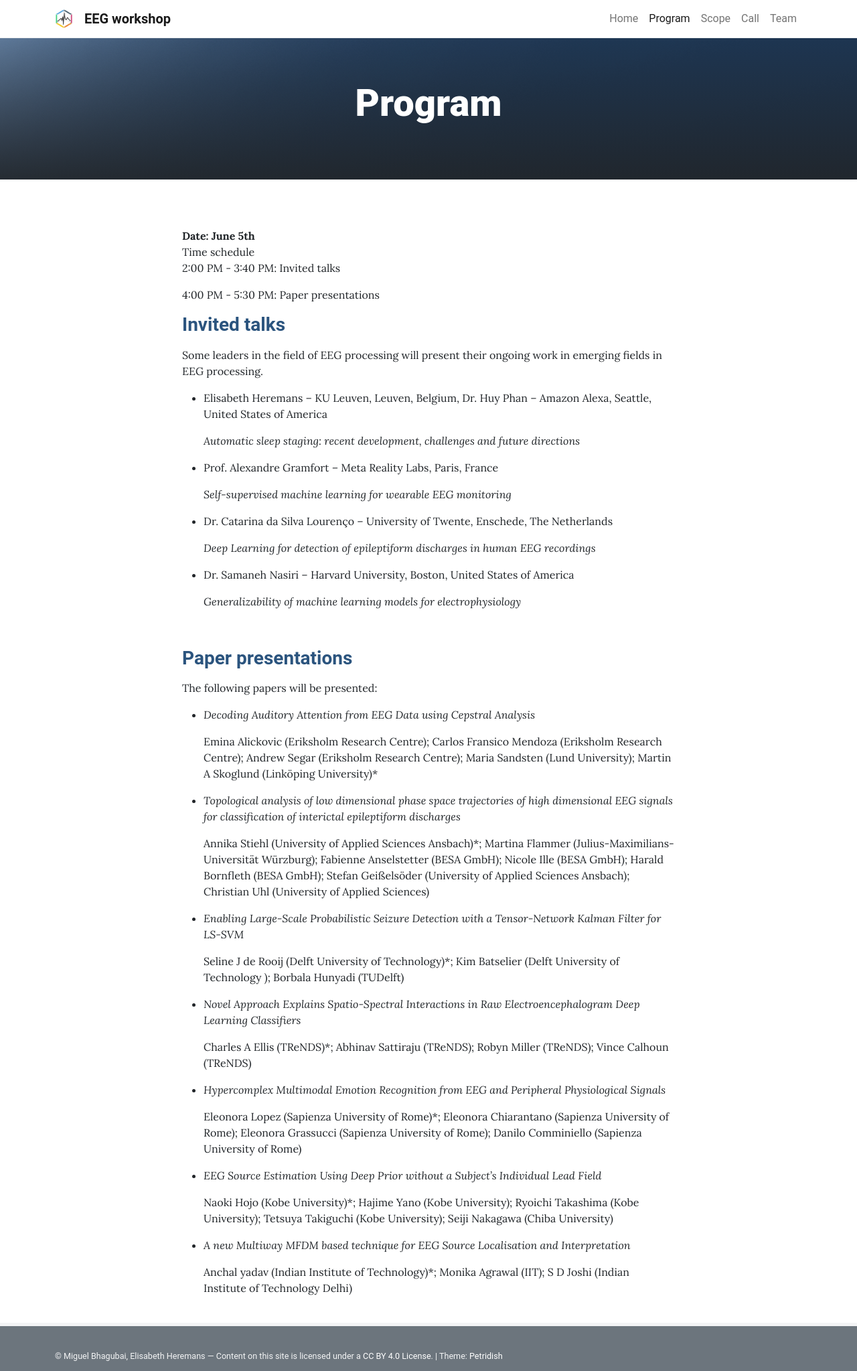
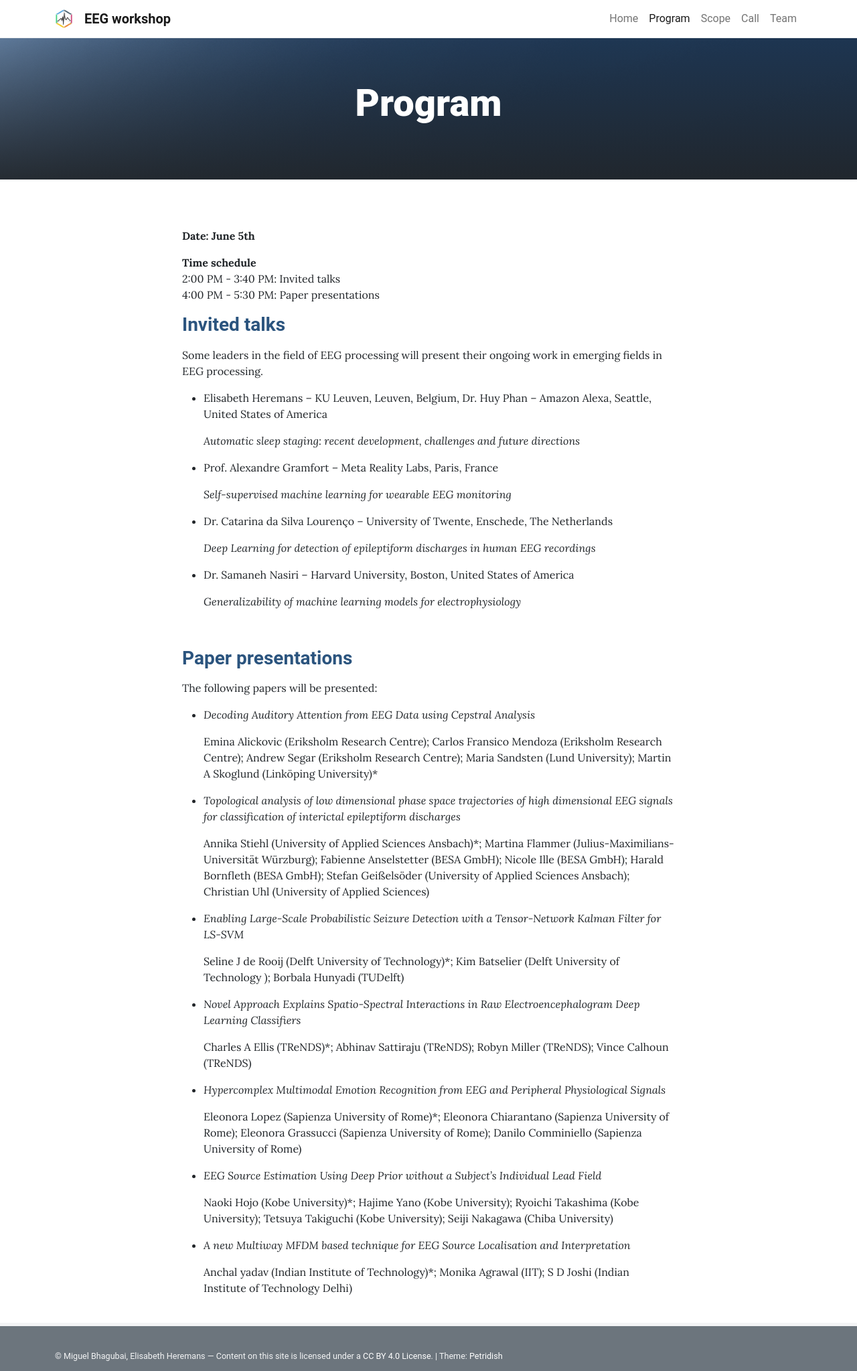
Before and after one commit to biomedepi/eegworkshop, a Jekyll site: the page built from pages/program.md, in a window 1280 px wide. Shown: the whole page at 67% size. Built offline with Jekyll 4.4.1, drawn with Linux system fonts in a browser that asks for light colours.

```diff
--- a/pages/program.md
+++ b/pages/program.md
@@ -7,10 +7,10 @@ permalink: /program/
 &nbsp;
 
 **Date: June 5th** <br />
-Time schedule <br />
-   2:00 PM - 3:40 PM: Invited talks <br />
 
-   4:00 PM - 5:30 PM: Paper presentations
+**Time schedule** <br />
+	2:00 PM - 3:40 PM: Invited talks <br />
+	4:00 PM - 5:30 PM: Paper presentations
 
 
 ### **<span style="color:#2B547E">Invited talks</span>**
```
